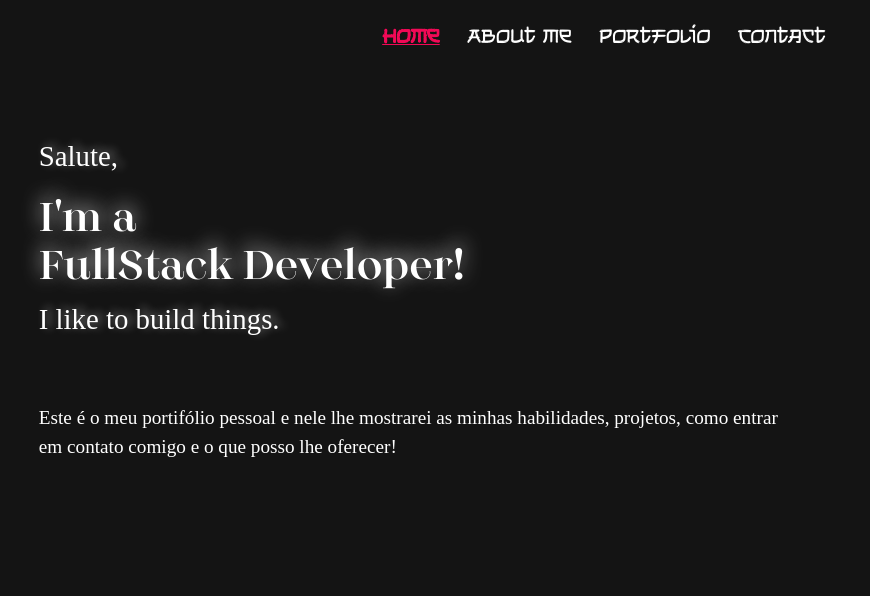
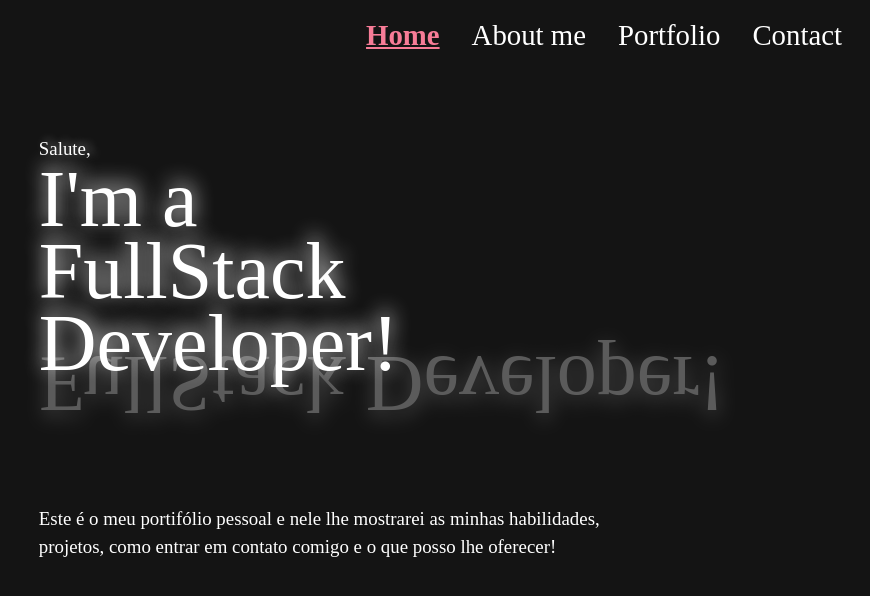
Before and after one commit to Beyaexe/myprofile, a plain HTML site: page index.html in a window 1280 px wide. Shown: the whole page, without its empty margins (36-906 px from the left). Drawn offline with nearby package versions, Linux system fonts and the light colour scheme; a web font is replaced by a local one.

Commit message:
Reflexo no h1

```diff
--- a/index.html
+++ b/index.html
@@ -29,8 +29,8 @@
       <div class="container-fluid">
           <div id="Hello">
             <p>Salute, </p>
-            <h1>I'm a </br>FullStack Developer!</h1>
-            <p>I like to build things.</p>
+            <h1>I'm a </br> <span class="reflexo">FullStack Developer!</span></h1>
+            <!-- <p>I like to build things.</p> -->
           </div>
 
           <div id="Name">
--- a/style.css
+++ b/style.css
@@ -2,7 +2,7 @@
 :root{
     --main-black: #141414;
     --main-white: white;
-    --main-color-navlink: #f10956;
+    --main-color-navlink: #f77c97;
     /* --main-color-navlink: #f1ce09; */
 }
 
@@ -46,13 +46,13 @@ body{
     width: 100%;
     display: flex !important;
     justify-content: center !important;
-    gap: 0.7em;
+    gap: 1em;
 }
 
 .nav-link{
     color: var(--main-white);
-    font-size: 1.2em;
-    font-family: shikamaru;
+    font-size: 1.8em;
+    font-family: geishta;
 }
     .nav-link:hover{
         color: var(--main-color-navlink);
@@ -68,31 +68,54 @@ body{
 #main-container{
     height: 100%;
 }
-    #main-container h1{
-        color: var(--main-white);
-        font-family: monckeberg;
-        /* font-size: 3em; */
-        font-size: 2.5em;
-        /* text-shadow: 5px -2px 10px rgba(255,255,255,0.51); */
-    text-shadow: 0px -5px 20px rgba(255, 255, 255, 0.8);
-    }
+#main-container h1 {
+    color: var(--main-white);
+    font-family: geishta;
+    font-size: 5em;
+    text-shadow: 0px -5px 20px rgba(255, 255, 255, 0.9);
+    margin: 0 !important;
+    line-height: 0.9 !important;
+    position: relative;
+}
+
+#main-container h1::before {
+    content: "FullStack Developer!";
+    position: absolute;
+    top: 85%;
+    left: 0;
+    transform: translateY(1px) rotate(180deg) scaleX(-1);
+    opacity: 0.3;
+    white-space: nowrap;
+}
+
+#main-container h1::after {
+    content: "";
+    position: absolute;
+    bottom: 0;
+    left: 0;
+    width: 100%;
+}
 
 
+      /**/
 #Hello, #Name{
     margin: 5%;
-    padding-right: 30%;
+    padding-right: 40%;
 }
     #Hello p{
-    /* font-size: 1.5em; */
-    font-size: 1.8em;
+    font-size: 1.18em;
     color: var(--main-white);
     text-shadow: 5px -2px 10px rgba(255,255,255,0.48);
     font-family: 'Times New Roman', Times, serif;
+    margin: 0 !important;
+}
+
+#Name {
+    margin-top: 10%;
 }
 
 #Name p{
     color: var(--main-white);
-    /* font-size: 1.26em; */
-    font-size: 1.20em;
+    font-size: 1.18em;
     font-family: 'Times New Roman', Times, serif;
 }
```
